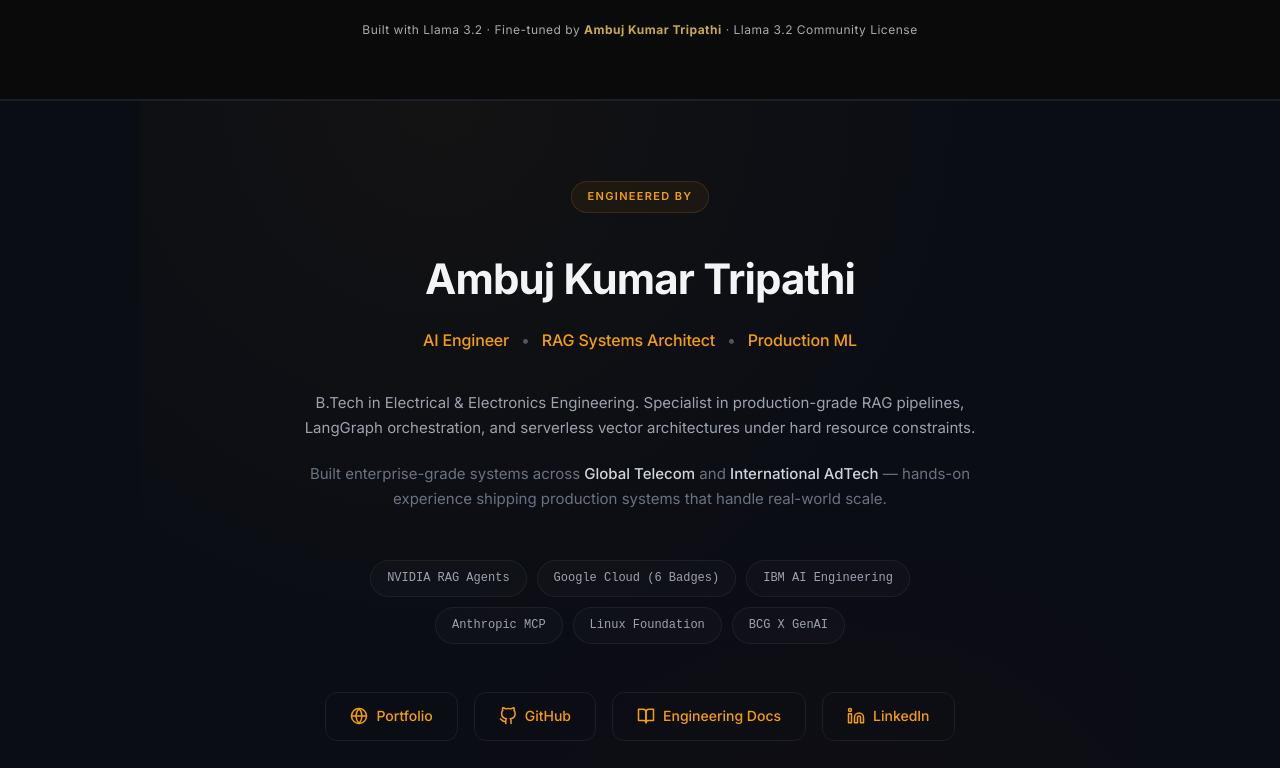
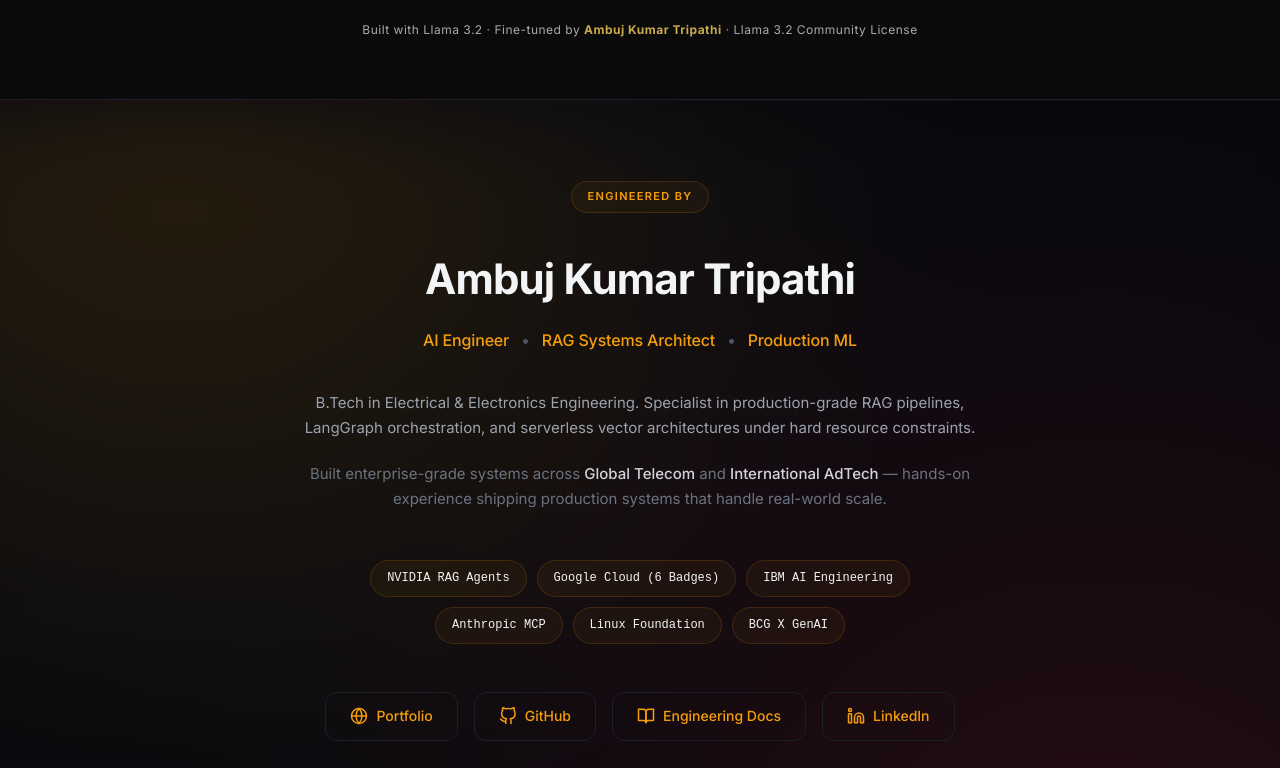
Before and after one commit to Ambuj123-lab/Citizen-Safety-AI-Assistant, a React app in the folder frontend/: page /login in a window 1280 px wide. Shown: the part 2712-3480 px from the top of the page. Built offline with nearby package versions, Linux system fonts and the light colour scheme; no server answers; the HTML template or start-up script is replaced by a standard one.

Commit message:
style: Match Engineered By section with Crimson/Amber glow theme

```diff
--- a/frontend/src/pages/Login.jsx
+++ b/frontend/src/pages/Login.jsx
@@ -459,9 +459,9 @@
             </section>
 
             {/* ══════════════════ ENGINEERED BY SECTION ══════════════════ */}
-            <section style={{ padding: '80px 20px', position: 'relative', zIndex: 10, borderTop: '1px solid #1B1F2A', background: '#0A0D14', overflow: 'hidden' }}>
-                {/* Accent Gradients */}
-                <div style={{ position: 'absolute', top: 0, left: '50%', transform: 'translateX(-50%)', width: '1000px', height: '100%', background: 'radial-gradient(circle at 30% 0%, rgba(245, 158, 11, 0.04) 0%, transparent 50%), radial-gradient(circle at 70% 100%, rgba(220, 38, 38, 0.03) 0%, transparent 50%)', pointerEvents: 'none' }} />
+            <section style={{ padding: '80px 20px', position: 'relative', zIndex: 10, borderTop: '1px solid rgba(220, 38, 38, 0.1)', background: '#07090F', overflow: 'hidden' }}>
+                {/* Accent Gradients (Matched to Hero Crimson/Amber) */}
+                <div style={{ position: 'absolute', top: 0, left: '50%', transform: 'translateX(-50%)', width: '120vw', height: '100%', background: 'radial-gradient(circle at 20% 0%, rgba(245, 158, 11, 0.15) 0%, transparent 50%), radial-gradient(circle at 80% 100%, rgba(220, 38, 38, 0.15) 0%, transparent 60%)', filter: 'blur(60px)', pointerEvents: 'none' }} />
 
                 <div style={{ maxWidth: '800px', margin: '0 auto', textAlign: 'center', position: 'relative', zIndex: 2 }}>
 
@@ -491,7 +491,7 @@
                     {/* Badges Grid */}
                     <div style={{ display: 'flex', flexWrap: 'wrap', justifyContent: 'center', gap: '10px', maxWidth: '640px', margin: '0 auto 48px' }}>
                         {['NVIDIA RAG Agents', 'Google Cloud (6 Badges)', 'IBM AI Engineering', 'Anthropic MCP', 'Linux Foundation', 'BCG X GenAI'].map(badge => (
-                            <span key={badge} style={{ padding: '8px 16px', background: 'rgba(255,255,255,0.02)', border: '1px solid rgba(255,255,255,0.06)', borderRadius: '100px', fontSize: '12px', color: '#9CA3AF', fontFamily: 'monospace' }}>
+                            <span key={badge} style={{ padding: '8px 16px', background: 'rgba(245, 158, 11, 0.05)', border: '1px solid rgba(245, 158, 11, 0.15)', borderRadius: '100px', fontSize: '12px', color: '#F3F4F6', fontFamily: 'monospace' }}>
                                 {badge}
                             </span>
                         ))}
```
